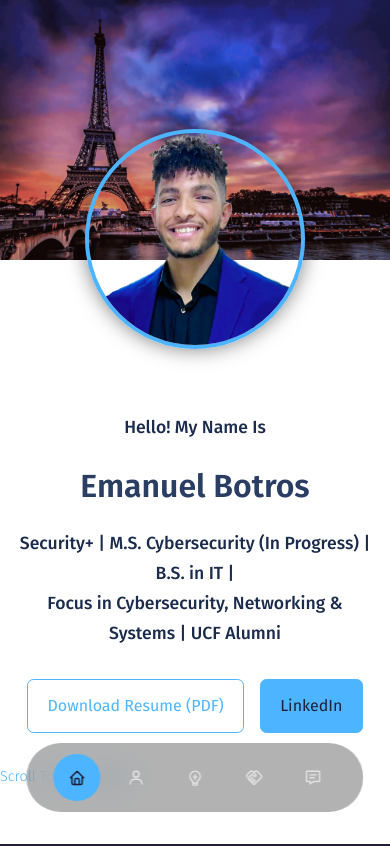
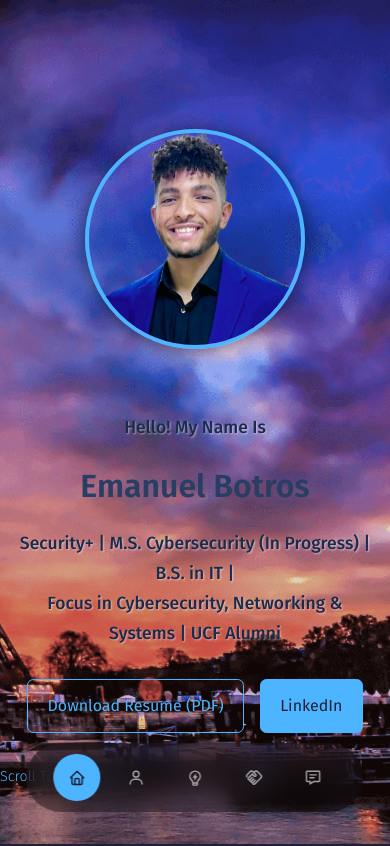
Before and after one commit to milobzb/emanuelbotros.github.io, a React (Create React App) app: page / in a window 390 px wide. Shown: the top 846 px of the page. Built offline with nearby package versions, Linux system fonts and the light colour scheme.

Commit message:
Updated Current Info

```diff
--- a/src/components/background/background.css
+++ b/src/components/background/background.css
@@ -22,8 +22,8 @@
   height: 100%;
   background-color: white; /* fallback color */
   background-repeat: no-repeat;
-  background-position: center center;
-  background-size: cover;
+  background-position: center top; /* ⭐️ CHANGED from center center */
+  background-size: cover;          /* ✅ FULL WIDTH + HEIGHT */
   background-attachment: fixed;
   transition: background-image 1s ease-in-out, background-color 0.2s ease-in-out;
   transform: translateZ(0);
@@ -39,16 +39,16 @@
 /* 📱 Responsive fix for tablets and phones */
 @media screen and (max-width: 768px) {
   .background-slideshow {
-    background-attachment: scroll;
-    background-size: contain;
-    background-position: top center;
+    background-attachment: scroll;       /* 🧠 avoids iOS flicker */
+    background-size: cover;              /* 💡 previously was 'contain' — cover looks better */
+    background-position: center top;
   }
 }
 
 @media screen and (max-width: 480px) {
   .background-slideshow {
     background-attachment: scroll;
-    background-size: 100% auto;
-    background-position: top center;
+    background-size: cover;
+    background-position: center top;
   }
 }
```
